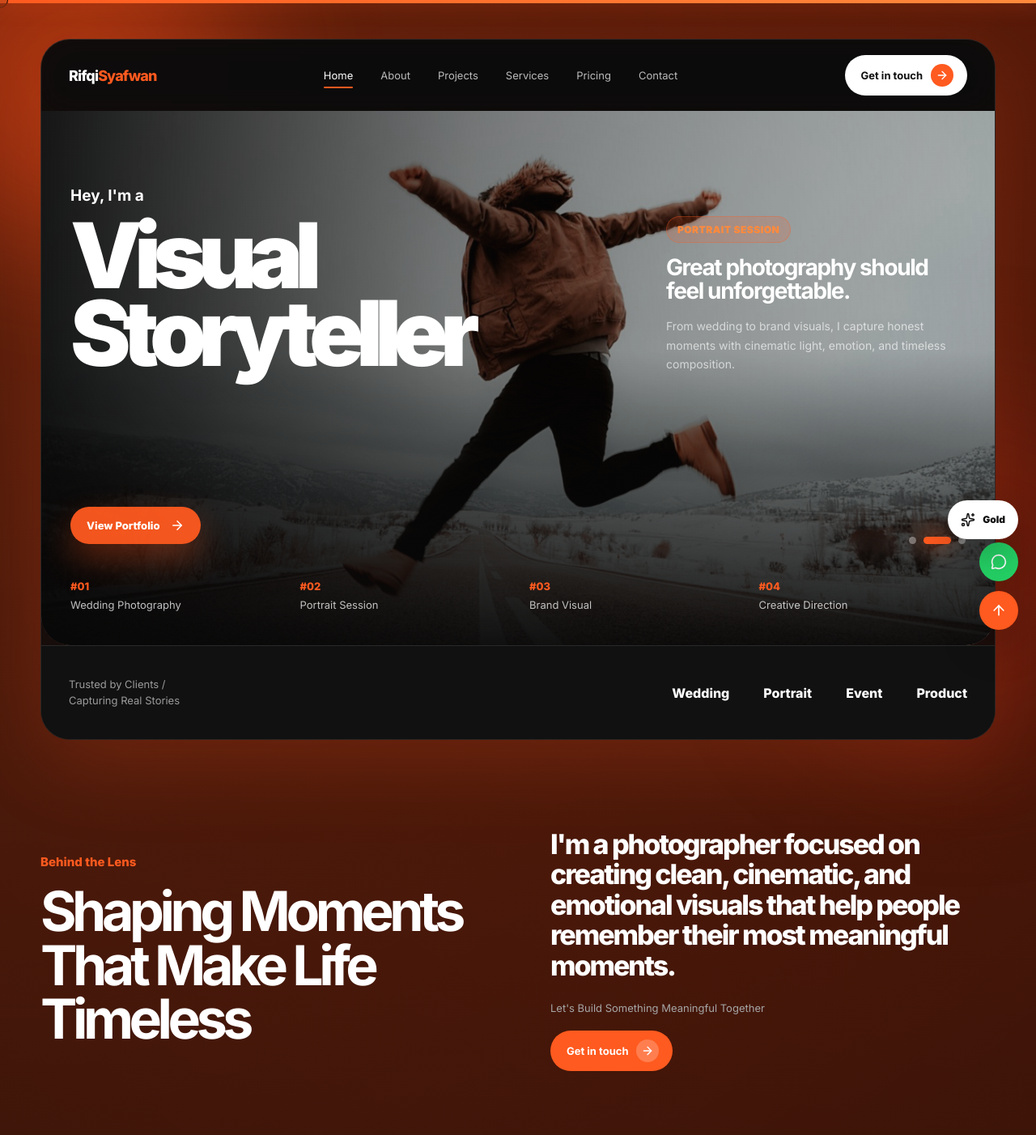
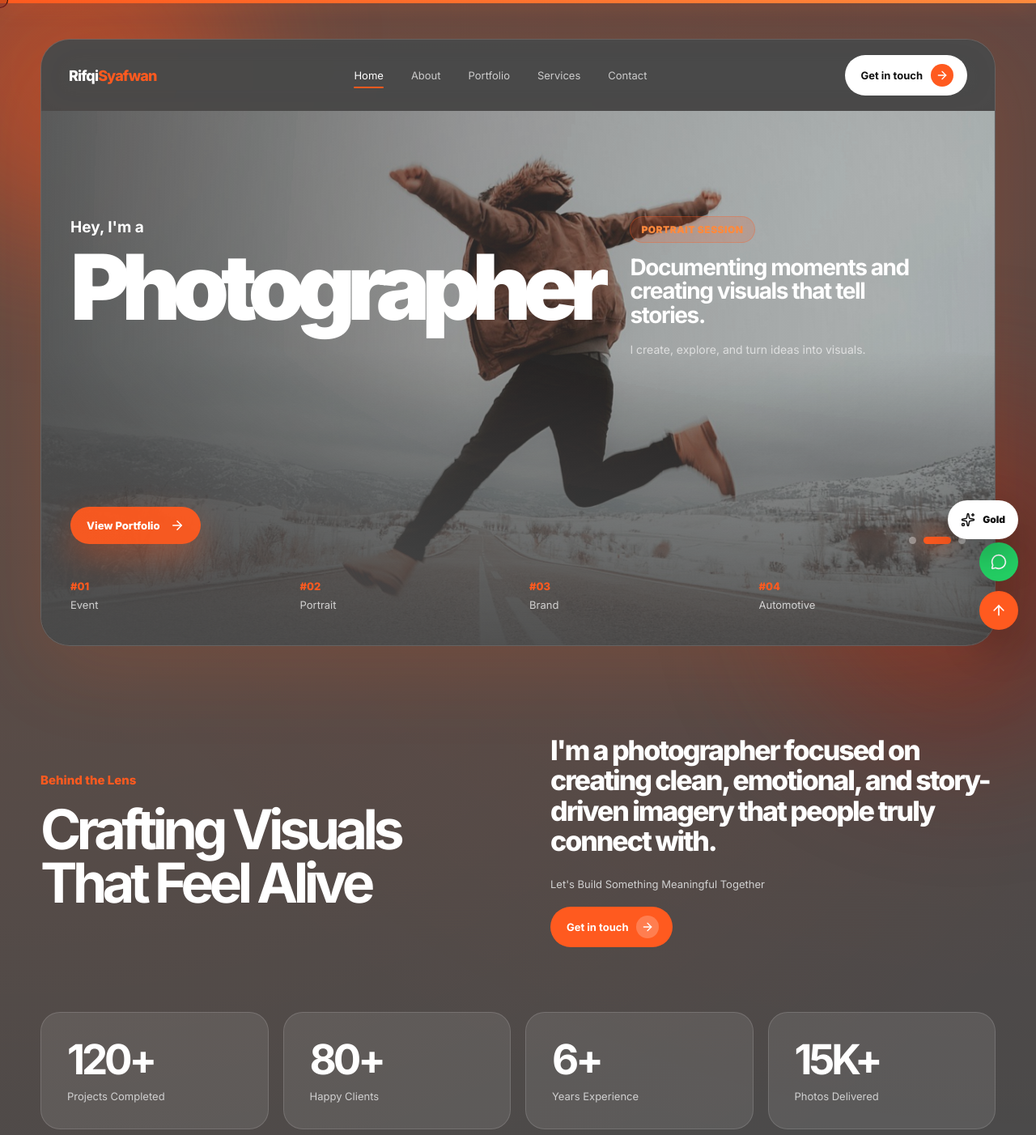
Before and after one commit to fzmndr/rifqi-syafwan-photography, a React (Vite) app: page / in a window 1280 px wide. Shown: the top 1402 px of the page at 81% size. Built offline with nearby package versions, Linux system fonts and the light colour scheme.

Commit message:
update website

```diff
--- a/src/App.jsx
+++ b/src/App.jsx
@@ -7,33 +7,23 @@ import ThemeToggle from "./components/ThemeToggle";
 
 import Navbar from "./components/Navbar";
 import Hero from "./components/Hero";
-import Trusted from "./components/Trusted";
 import About from "./components/About";
 import Stats from "./components/Stats";
-import SectionDivider from "./components/SectionDivider";
 import Portfolio from "./components/Portfolio";
-import GalleryMarquee from "./components/GalleryMarquee";
 import Services from "./components/Services";
 import Process from "./components/Process";
-import Pricing from "./components/Pricing";
-import Testimonials from "./components/Testimonials";
-import FAQ from "./components/FAQ";
-import CTA from "./components/CTA";
 import Contact from "./components/Contact";
-import Footer from "./components/Footer";
 import FloatingButtons from "./components/FloatingButtons";
-import EditingPreview from "./components/EditingPreview";
-import PackageComparison from "./components/PackageComparison";
-import InstagramShowcase from "./components/InstagramShowcase";
 
 import NotFound from "./components/NotFound";
 import EditGuide from "./components/EditGuide";
 
 function App() {
   const [isLoading, setIsLoading] = useState(true);
+
   const [theme, setTheme] = useState(() => {
-  return localStorage.getItem("rifqi-theme") || "dark";
-    });
+    return localStorage.getItem("rifqi-theme") || "dark";
+  });
 
   const pathname = window.location.pathname;
 
@@ -47,6 +37,10 @@ function App() {
 
     return () => clearTimeout(timer);
   }, []);
+
+  useEffect(() => {
+    localStorage.setItem("rifqi-theme", theme);
+  }, [theme]);
 
   if (isEditGuide) {
     return (
@@ -91,30 +85,20 @@ function App() {
         <section className="main-container">
           <Navbar />
           <Hero />
-          <Trusted />
         </section>
 
         <About />
         <Stats />
 
-        <SectionDivider />
+
 
         <Portfolio />
-        <GalleryMarquee />
-        <EditingPreview />
         <Services />
         <Process />
-        <Pricing />
-        <PackageComparison />
-        <Testimonials />
-        <InstagramShowcase />
-        <FAQ />
 
-        <SectionDivider text="Book Your Session Today" />
 
-        <CTA />
+
         <Contact />
-        <Footer />
 
         <FloatingButtons />
         <ThemeToggle theme={theme} setTheme={setTheme} />
--- a/src/components/About.jsx
+++ b/src/components/About.jsx
@@ -12,7 +12,11 @@ function About() {
           transition={{ duration: 0.8, ease: "easeOut" }}
         >
           <p className="section-label">Behind the Lens</p>
-          <h2>Shaping Moments That Make Life Timeless</h2>
+
+          <h2>
+            Crafting Visuals <br />
+            That Feel Alive
+          </h2>
         </motion.div>
 
         <motion.div
@@ -23,9 +27,8 @@ function About() {
           transition={{ duration: 0.8, delay: 0.15, ease: "easeOut" }}
         >
           <p>
-            I'm a photographer focused on creating clean, cinematic, and
-            emotional visuals that help people remember their most meaningful
-            moments.
+            I'm a photographer focused on creating clean, emotional, and
+            story-driven imagery that people truly connect with.
           </p>
 
           <span>Let's Build Something Meaningful Together</span>
--- a/src/components/Contact.jsx
+++ b/src/components/Contact.jsx
@@ -15,7 +15,9 @@ function Contact() {
           transition={{ duration: 0.8, ease: "easeOut" }}
         >
           <p className="section-label">Contact</p>
+
           <h2>Let’s Talk About Your Next Session</h2>
+
           <p>
             Tell me about your concept, date, location, and photography needs.
             I’ll help you create a clean and cinematic visual direction.
@@ -47,12 +49,13 @@ function Contact() {
           transition={{ duration: 0.8, delay: 0.12, ease: "easeOut" }}
           onSubmit={(e) => {
             e.preventDefault();
+
             const form = e.currentTarget;
             const name = form.name.value;
             const service = form.service.value;
             const message = form.message.value;
 
-            const text = `Halo Rifqi Syafwan, I ${name}. I am interested in booking ${service}. ${message}`;
+            const text = `Halo Rifqi Syafwan, saya ${name}. Saya tertarik untuk booking ${service}. ${message}`;
             const url = createWhatsAppLink(text);
 
             window.open(url, "_blank");
@@ -65,17 +68,27 @@ function Contact() {
 
           <div className="form-group">
             <label>Service</label>
+
             <select name="service" required>
               <option value="Wedding Photography">Wedding Photography</option>
               <option value="Portrait Session">Portrait Session</option>
               <option value="Event Documentation">Event Documentation</option>
-              <option value="Brand/Product Photography">Brand/Product Photography</option>
+              <option value="Automotive Photography">
+                Automotive Photography
+              </option>
+              <option value="Brand Photography">Brand Photography</option>
             </select>
           </div>
 
           <div className="form-group">
             <label>Message</label>
-            <textarea name="message" rows="5" placeholder="Tell me about your concept..." required></textarea>
+
+            <textarea
+              name="message"
+              rows="5"
+              placeholder="Tell me about your concept..."
+              required
+            ></textarea>
           </div>
 
           <button type="submit">
--- a/src/components/Hero.jsx
+++ b/src/components/Hero.jsx
@@ -24,7 +24,7 @@ function Hero() {
         <motion.img
           key={currentSlide.image}
           src={currentSlide.image}
-          alt={currentSlide.label}
+          alt="Photographer"
           className="hero-img"
           initial={{ opacity: 0, scale: 1.08 }}
           animate={{ opacity: 1, scale: 1 }}
@@ -43,9 +43,9 @@ function Hero() {
           transition={{ duration: 0.9, delay: 1.9, ease: "easeOut" }}
         >
           <p className="eyebrow">Hey, I'm a</p>
+
           <h1>
-            Visual <br />
-            Storyteller
+            Photographer
           </h1>
         </motion.div>
 
@@ -55,11 +55,14 @@ function Hero() {
           animate={{ y: 0, opacity: 1 }}
           transition={{ duration: 0.9, delay: 2.1, ease: "easeOut" }}
         >
-          <span className="hero-slide-label">{currentSlide.label}</span>
-          <h2>Great photography should feel unforgettable.</h2>
+          <span className="hero-slide-label">Portrait Session</span>
+
+          <h2>
+            Documenting moments and creating visuals that tell stories.
+          </h2>
+
           <p>
-            From wedding to brand visuals, I capture honest moments with
-            cinematic light, emotion, and timeless composition.
+            I create, explore, and turn ideas into visuals.
           </p>
         </motion.div>
       </div>
@@ -83,22 +86,22 @@ function Hero() {
       >
         <div>
           <span>#01</span>
-          <p>Wedding Photography</p>
+          <p>Event</p>
         </div>
 
         <div>
           <span>#02</span>
-          <p>Portrait Session</p>
+          <p>Portrait</p>
         </div>
 
         <div>
           <span>#03</span>
-          <p>Brand Visual</p>
+          <p>Brand</p>
         </div>
 
         <div>
           <span>#04</span>
-          <p>Creative Direction</p>
+          <p>Automotive</p>
         </div>
       </motion.div>
 
@@ -109,7 +112,7 @@ function Hero() {
             key={slide.label}
             className={activeSlide === index ? "active" : ""}
             onClick={() => setActiveSlide(index)}
-            aria-label={`Go to ${slide.label}`}
+            aria-label={`Go to slide ${index + 1}`}
           />
         ))}
       </div>
--- a/src/components/Navbar.jsx
+++ b/src/components/Navbar.jsx
@@ -1,6 +1,6 @@
 import { useEffect, useState } from "react";
 import { ArrowRight, Menu, X } from "lucide-react";
-import { navLinks, siteConfig } from "../data/siteData";
+import { navLinks } from "../data/siteData";
 
 function Navbar() {
   const [isOpen, setIsOpen] = useState(false);
--- a/src/components/Portfolio.jsx
+++ b/src/components/Portfolio.jsx
@@ -1,20 +1,47 @@
 import { useEffect, useState } from "react";
 import { motion, AnimatePresence } from "framer-motion";
 import { X, ArrowUpRight, ChevronLeft, ChevronRight } from "lucide-react";
-import {
-  portfolioItems,
-  portfolioCategories,
-} from "../data/portfolioData";
+import { portfolioItems } from "../data/portfolioData";
 import { createWhatsAppLink } from "../utils/whatsapp";
+
+const portfolioCategories = ["All", "Portrait", "Brand", "Automotive"];
+
+function normalizeCategory(category) {
+  if (!category) return "Portrait";
+
+  const value = category.toLowerCase();
+
+  if (value.includes("wedding")) return "Portrait";
+  if (value.includes("portrait")) return "Portrait";
+  if (value.includes("brand")) return "Brand";
+  if (value.includes("product")) return "Automotive";
+  if (value.includes("automotive")) return "Automotive";
+  if (value.includes("event")) return "Portrait";
+
+  return category;
+}
 
 function Portfolio() {
   const [activeCategory, setActiveCategory] = useState("All");
   const [selectedIndex, setSelectedIndex] = useState(null);
 
+  const updatedItems = portfolioItems.map((item) => ({
+    ...item,
+    category: normalizeCategory(item.category),
+    title:
+      item.title?.toLowerCase().includes("wedding")
+        ? item.title.replace(/wedding/gi, "Portrait")
+        : item.title,
+    service:
+      item.service?.toLowerCase().includes("wedding")
+        ? item.service.replace(/wedding/gi, "Portrait")
+        : item.service,
+  }));
+
   const filteredItems =
     activeCategory === "All"
-      ? portfolioItems
-      : portfolioItems.filter((item) => item.category === activeCategory);
+      ? updatedItems
+      : updatedItems.filter((item) => item.category === activeCategory);
 
   const selectedItem =
     selectedIndex !== null ? filteredItems[selectedIndex] : null;
--- a/src/components/Services.jsx
+++ b/src/components/Services.jsx
@@ -1,5 +1,28 @@
 import { motion } from "framer-motion";
-import { services } from "../data/servicesData";
+import { Heart, Camera, CalendarDays, Car } from "lucide-react";
+
+const updatedServices = [
+  {
+    icon: Heart,
+    title: "Wedding",
+    desc: "Timeless wedding photography with cinematic emotion and natural storytelling.",
+  },
+  {
+    icon: Camera,
+    title: "Portrait",
+    desc: "Clean and expressive portrait sessions for personal or professional needs.",
+  },
+  {
+    icon: CalendarDays,
+    title: "Event",
+    desc: "Capturing important moments with detail, mood, and atmosphere.",
+  },
+  {
+    icon: Car,
+    title: "Automotive",
+    desc: "Premium automotive photography for brands, catalogs, and campaigns.",
+  },
+];
 
 function Services() {
   return (
@@ -17,13 +40,13 @@ function Services() {
         </motion.div>
 
         <div className="services-grid">
-          {services.map((service, index) => {
+          {updatedServices.map((service, index) => {
             const Icon = service.icon;
 
             return (
               <motion.div
                 className="service-card"
-                key={index}
+                key={service.title}
                 initial={{ y: 70, opacity: 0 }}
                 whileInView={{ y: 0, opacity: 1 }}
                 viewport={{ once: true, amount: 0.25 }}
--- a/src/data/heroData.js
+++ b/src/data/heroData.js
@@ -5,7 +5,7 @@ import hero3 from "../assets/photo-2.jpg";
 export const heroSlides = [
   {
     image: hero1,
-    label: "Wedding Photography",
+    label: "Wedding",
   },
   {
     image: hero2,
@@ -13,6 +13,6 @@ export const heroSlides = [
   },
   {
     image: hero3,
-    label: "Brand Visual",
+    label: "Brand",
   },
 ];
--- a/src/data/portfolioData.js
+++ b/src/data/portfolioData.js
@@ -6,15 +6,15 @@ export const portfolioItems = [
   {
     id: 1,
     image: photo1,
-    title: "Elegant Wedding",
-    category: "Wedding",
+    title: "Elegant Portrait",
+    category: "Portrait",
     size: "large",
     year: "2026",
     location: "Jakarta, Indonesia",
-    service: "Wedding Photography",
+    service: "Portrait Photography",
     duration: "Full Day",
     deliverables: "150+ Edited Photos",
-    desc: "A cinematic wedding story captured with warm tones, intimate details, and timeless emotion.",
+    desc: "A cinematic portrait story captured with warm tones, intimate details, and timeless emotion.",
   },
   {
     id: 2,
@@ -40,7 +40,7 @@ export const portfolioItems = [
     service: "Brand Photography",
     duration: "2 Hours",
     deliverables: "30 Edited Photos",
-    desc: "Premium brand photography crafted for campaigns, product identity, and digital presence.",
+    desc: "Premium brand photography crafted for campaigns, identity, and digital presence.",
   },
   {
     id: 4,
@@ -58,29 +58,29 @@ export const portfolioItems = [
   {
     id: 5,
     image: photo1,
-    title: "Wedding Detail",
-    category: "Wedding",
+    title: "Portrait Detail",
+    category: "Portrait",
     size: "normal",
     year: "2026",
     location: "Indonesia",
-    service: "Wedding Detail",
+    service: "Portrait Detail",
     duration: "Half Day",
     deliverables: "80+ Edited Photos",
-    desc: "Soft and emotional wedding details captured with elegant framing and natural atmosphere.",
+    desc: "Soft and emotional portrait details captured with elegant framing and natural atmosphere.",
   },
   {
     id: 6,
     image: photo3,
-    title: "Product Campaign",
-    category: "Brand",
+    title: "Automotive Campaign",
+    category: "Automotive",
     size: "large",
     year: "2026",
     location: "Studio",
-    service: "Product Campaign",
+    service: "Automotive Photography",
     duration: "2 Hours",
     deliverables: "35 Edited Photos",
-    desc: "A premium commercial photography project for product branding and digital campaign visuals.",
+    desc: "A premium automotive photography project for catalog, branding, and digital campaign visuals.",
   },
 ];
 
-export const portfolioCategories = ["All", "Wedding", "Portrait", "Brand"];
+export const portfolioCategories = ["All", "Portrait", "Brand", "Automotive"];
--- a/src/data/siteData.js
+++ b/src/data/siteData.js
@@ -4,15 +4,15 @@ export const siteConfig = {
   siteTitle: "Rifqi Syafwan Photography",
   tagline: "Premium Visual Storyteller",
   description:
-    "Premium photography portfolio for wedding, portrait, event, product, and brand storytelling.",
+    "Premium photography portfolio for portrait, event, automotive, and brand storytelling.",
 
-  email: "hello@rifqisyafwan.com",
-  phone: "+62 812 3456 7890",
-  phoneRaw: "6281234567890",
+  email: "syafwanrifqi791@gmail.com",
+  phone: "+62 896 3619 0664",
+  phoneRaw: "6289636190664",
   location: "Indonesia",
 
   instagramUrl: "https://instagram.com/iqirisone",
-  whatsappUrl: "https://wa.me/6281234567890",
+  whatsappUrl: "https://wa.me/6289636190664",
 
   copyright: "© 2026 Rifqi Syafwan Photography. All Rights Reserved.",
 };
@@ -29,7 +29,7 @@ export const navLinks = [
     id: "about",
   },
   {
-    label: "Projects",
+    label: "Portfolio",
     href: "#portfolio",
     id: "portfolio",
   },
@@ -39,11 +39,6 @@ export const navLinks = [
     id: "services",
   },
   {
-    label: "Pricing",
-    href: "#pricing",
-    id: "pricing",
-  },
-  {
     label: "Contact",
     href: "#contact",
     id: "contact",
--- a/src/index.css
+++ b/src/index.css
@@ -5,19 +5,19 @@
    ========================================================= */
 
 :root {
-  --bg: #080808;
-  --bg-deep: #050505;
-  --bg-soft: #111111;
-  --card: #151515;
+  --bg: #4a4a4a;
+  --bg-deep: #4a4a4a;
+  --bg-soft: #5a5a5a;
+  --card: #5a5a5a;
   --text: #ffffff;
-  --muted: #a6a6a6;
+  --muted: #d0d0d0;
   --orange: #ff5a1f;
   --orange-light: #ff8a3d;
-  --border: rgba(255, 255, 255, 0.1);
+  --border: rgba(255, 255, 255, 0.14);
   --radius-xl: 36px;
   --radius-lg: 28px;
   --radius-md: 22px;
-  --shadow-orange: 0 30px 100px rgba(255, 90, 31, 0.18);
+  --shadow-orange: 0 30px 100px rgba(255, 90, 31, 0.14);
 }
 
 * {
@@ -94,9 +94,9 @@ img {
   position: relative;
   padding: 48px 20px;
   background:
-    radial-gradient(circle at top left, rgba(255, 90, 31, 0.28), transparent 35%),
-    radial-gradient(circle at top right, rgba(255, 42, 0, 0.18), transparent 30%),
-    var(--bg-deep);
+    radial-gradient(circle at top left, rgba(255, 90, 31, 0.16), transparent 35%),
+    radial-gradient(circle at top right, rgba(255, 42, 0, 0.1), transparent 30%),
+    #4a4a4a;
 }
 
 .section-inner {
@@ -144,7 +144,7 @@ img {
   overflow: hidden;
   border: 1px solid var(--border);
   border-radius: var(--radius-xl);
-  background: rgba(12, 12, 12, 0.82);
+  background: rgba(74, 74, 74, 0.88);
   box-shadow: var(--shadow-orange);
   backdrop-filter: blur(18px);
 }
@@ -262,7 +262,7 @@ img {
   display: flex;
   align-items: center;
   justify-content: space-between;
-  background: rgba(12, 12, 12, 0.68);
+  background: rgba(74, 74, 74, 0.72);
   backdrop-filter: blur(20px);
 }
 
@@ -402,9 +402,9 @@ img {
   inset: 0;
   z-index: 2;
   background:
-    linear-gradient(90deg, rgba(8, 8, 8, 0.92) 0%, rgba(8, 8, 8, 0.5) 45%, rgba(8, 8, 8, 0.15) 100%),
-    linear-gradient(0deg, rgba(8, 8, 8, 0.92) 0%, transparent 55%),
-    radial-gradient(circle at center, transparent 0%, rgba(8, 8, 8, 0.18) 100%);
+    linear-gradient(90deg, rgba(74, 74, 74, 0.86) 0%, rgba(74, 74, 74, 0.48) 45%, rgba(74, 74, 74, 0.16) 100%),
+    linear-gradient(0deg, rgba(74, 74, 74, 0.9) 0%, transparent 55%),
+    radial-gradient(circle at center, transparent 0%, rgba(74, 74, 74, 0.16) 100%);
 }
 
 .hero-content {
@@ -629,7 +629,7 @@ img {
   padding: 32px;
   border: 1px solid var(--border);
   border-radius: 24px;
-  background: rgba(255, 255, 255, 0.055);
+  background: rgba(255, 255, 255, 0.09);
 }
 
 .stat-card::before {
@@ -1373,7 +1373,7 @@ img {
   padding: 28px;
   border: 1px solid var(--border);
   border-radius: 22px;
-  background: rgba(255, 255, 255, 0.055);
+  background: rgba(255, 255, 255, 0.09);
   transition: 0.3s ease;
 }
 
@@ -1996,8 +1996,8 @@ img {
   border: 1px solid var(--border);
   border-radius: 28px;
   background:
-    radial-gradient(circle at top right, rgba(255, 90, 31, 0.18), transparent 32%),
-    rgba(255, 255, 255, 0.055);
+    radial-gradient(circle at top right, rgba(255, 90, 31, 0.14), transparent 32%),
+    rgba(255, 255, 255, 0.09);
 }
 
 .form-group {
@@ -2020,9 +2020,13 @@ img {
   border: 1px solid var(--border);
   border-radius: 16px;
   outline: none;
-  background: rgba(0, 0, 0, 0.28);
+  background: rgba(255, 255, 255, 0.08);
   color: white;
   font-size: 14px;
+}
+.form-group select option {
+  background: #4a4a4a;
+  color: white;
 }
 
 .form-group textarea {
@@ -3169,3 +3173,63 @@ img {
     display: none;
   }
 }
+
+/* =========================================================
+   REVISION OVERRIDE
+   Dark theme changed to gray #4A4A4A
+   ========================================================= */
+
+body {
+  background: #4a4a4a;
+}
+
+.theme-dark {
+  --bg: #4a4a4a;
+  --bg-deep: #4a4a4a;
+  --bg-soft: #5a5a5a;
+  --card: #5a5a5a;
+}
+
+.theme-dark.site-wrapper {
+  background:
+    radial-gradient(circle at top left, rgba(255, 90, 31, 0.16), transparent 35%),
+    radial-gradient(circle at top right, rgba(255, 42, 0, 0.1), transparent 30%),
+    #4a4a4a;
+}
+
+.theme-dark .main-container,
+.theme-dark .navbar {
+  background: rgba(74, 74, 74, 0.78);
+}
+
+.theme-dark .hero-overlay {
+  background:
+    linear-gradient(90deg, rgba(74, 74, 74, 0.86) 0%, rgba(74, 74, 74, 0.48) 45%, rgba(74, 74, 74, 0.16) 100%),
+    linear-gradient(0deg, rgba(74, 74, 74, 0.9) 0%, transparent 55%),
+    radial-gradient(circle at center, transparent 0%, rgba(74, 74, 74, 0.16) 100%);
+}
+
+.theme-dark .service-card,
+.theme-dark .stat-card,
+.theme-dark .process-item,
+.theme-dark .contact-form,
+.theme-dark .project-meta div {
+  background: rgba(255, 255, 255, 0.09);
+}
+
+.theme-dark .portfolio-card,
+.theme-dark .lightbox-card,
+.theme-dark .lightbox-image-wrap {
+  background: #5a5a5a;
+}
+
+.theme-dark .form-group input,
+.theme-dark .form-group select,
+.theme-dark .form-group textarea {
+  background: rgba(255, 255, 255, 0.08);
+}
+
+.theme-dark .form-group select option {
+  background: #4a4a4a;
+  color: white;
+}
```
Lines whose indentation alone changed are shown as unchanged.
